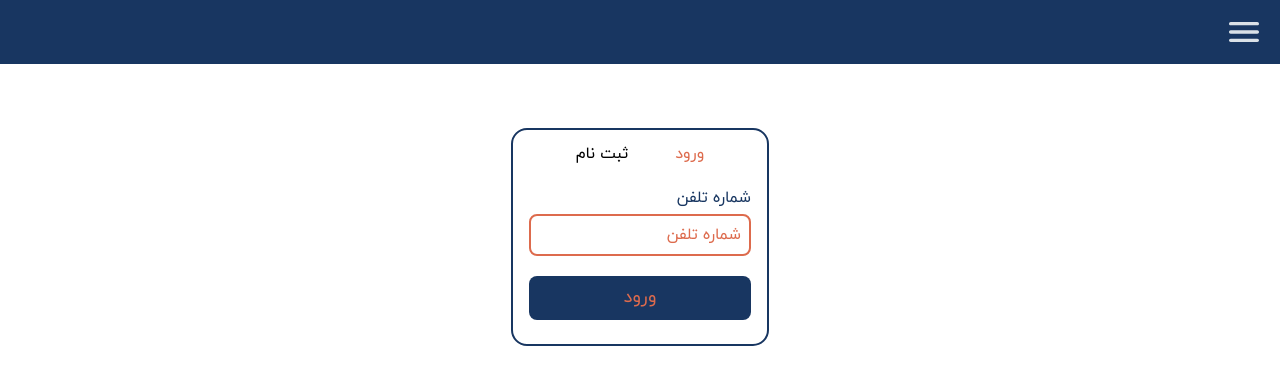
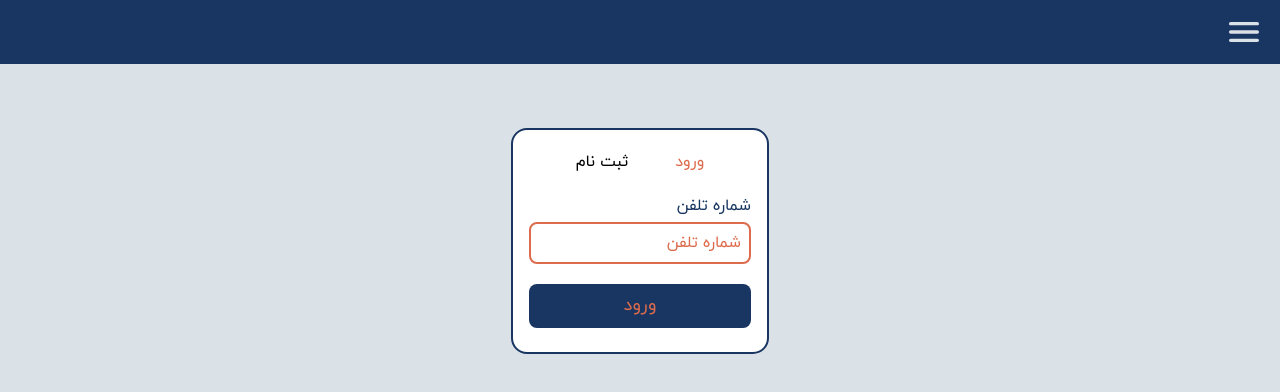
Before and after one commit to Mehdi-Tamimi/c4-test, a React (Create React App) app: page /login in a window 1280 px wide. Shown: the top 392 px of the page. Built offline with nearby package versions, Linux system fonts and the light colour scheme.

Commit message:
added validation form

```diff
--- a/src/components/loginForm.js
+++ b/src/components/loginForm.js
@@ -3,12 +3,12 @@ import SubmitButton from "./submitButton";
 
 
 
-export default function LoginForm({text}) {
+export default function LoginForm({setForm}) {
 
     return (
         <form className="login_form">
             <LoginInput placeholder={'شماره تلفن'}/>
-            <SubmitButton text={'ورود'}/>
+            <SubmitButton setForm={setForm} text={'ورود'}/>
         </form>
     )
 }
--- a/src/components/registerForm.js
+++ b/src/components/registerForm.js
@@ -2,13 +2,13 @@ import LoginInput from "./loginInput";
 import SubmitButton from "./submitButton";
 
 
-export default function RegisterForm() {
+export default function RegisterForm({setForm}) {
 
     return (
         <form className="login_form">
             <LoginInput placeholder={'کد ملی'} id={1}/>
             <LoginInput placeholder={'شماره تلفن'} id={2}/>
-            <SubmitButton text={'ثبت نام'}/>
+            <SubmitButton setForm={setForm} text={'ثبت نام'}/>
         </form>
     )
 }
--- a/src/components/submitButton.js
+++ b/src/components/submitButton.js
@@ -2,10 +2,13 @@
 
 
 
-export default function SubmitButton({text}) {
-
+export default function SubmitButton({text,setForm}) {
+    const handleOnClick = (e) => {
+        setForm('validation')
+        e.preventDefault()
+    }
     return (
-        <button className="submitButton">
+        <button onClick={(e) => handleOnClick(e)} className="submitButton">
             {text}
         </button>
     )
--- /dev/null
+++ b/src/components/validation.js
@@ -0,0 +1,11 @@
+import LoginInput from "./loginInput"
+import SubmitButton from "./submitButton"
+export default function Validation() {
+
+    return (
+        <form className="login_form">
+            <LoginInput placeholder={'کد تائید'}/>
+            <SubmitButton text={'تائید'}/>
+        </form>
+    )
+}
--- a/src/index.css
+++ b/src/index.css
@@ -5,7 +5,7 @@
 * {
     margin: 0;
     padding: 0;
-    line-height: 0;
+    line-height: 100%;
     box-sizing: border-box;
     direction: rtl;
     font-family: 'iranyekanRegular';
@@ -37,7 +37,7 @@
     @apply w-10 py-3
 }
 .menu {
-    @apply w-full h-full
+    @apply w-full h-full cursor-pointer
 }
 
 .map_container {
@@ -65,18 +65,21 @@
     @apply flex items-center
 }
 .item_text {
-    @apply text-base text-[#DAE1E7] pr-3
+    @apply text-base text-[#DAE1E7] pr-3 cursor-pointer
 }
 
 .login_page {
-    @apply w-full flex justify-center pt-16
+    @apply w-full h-screen flex justify-center pt-16 bg-[#DAE1E7]
 }
 .login {
-    @apply flex flex-col items-center border-[#183661] border-2 px-4 py-6
-    rounded-2xl
+    @apply flex flex-col items-center border-[#183661] border-2 px-4 py-6 bg-white
+    rounded-2xl h-fit
 }
 .form_choise {
-    @apply flex justify-evenly w-full pb-8
+    @apply flex justify-evenly w-full pb-4 h-fit
+}
+.choise {
+    @apply cursor-pointer
 }
 .login_form {
     @apply flex flex-col
@@ -87,7 +90,7 @@
 
 }
 .item_lable {
-    @apply pb-4 text-[#183661]
+    @apply pb-2 text-[#183661]
 }
 .item_input {
     @apply border-2 border-[#DD6B4D] p-2 rounded-lg outline-none
@@ -97,3 +100,6 @@
 .submitButton {
     @apply w-full bg-[#183661] mt-2 text-[#DD6B4D] h-fit py-2 rounded-lg text-lg
 }
+.validation_message {
+    @apply text-sm text-[#183661]
+}
--- a/src/pages/login.js
+++ b/src/pages/login.js
@@ -1,18 +1,36 @@
 import { useState } from "react"
 import LoginForm from "../components/loginForm"
 import RegisterForm from "../components/registerForm"
+import Validation from "../components/validation"
 
 
 export default function Login() {
 
-    const [login, setLogin] = useState(true)
-    const component = login? <LoginForm/> : <RegisterForm/>
+    // this states is used to determine the form should be shown
+    const [form, setForm] = useState('login')
+
+    // determine the component according to the form state
+    const component = (form === 'login')? <LoginForm setForm={setForm}/>:
+                      (form === 'register')?
+                      <RegisterForm setForm={setForm}/> : <Validation setForm={setForm}/>
+
     return (
         <div className="login_page">
             <div className="login">
-                <div className="form_choise">
-                    <div className={`choise ${login? 'text-[#DD6B4D]' : null}`} onClick={() => setLogin(true)}>ورود</div>
-                    <div className={`choise ${login? null : 'text-[#DD6B4D]'}`} onClick={() => setLogin(false)}>ثبت نام</div>
+                <div className={`${(form === 'validation')? 'hidden' : 'form_choise'}`}>
+
+                    <span className={`choise ${(form === 'login')? 'text-[#DD6B4D]' : ''}`}
+                        onClick={() => setForm('login')}>ورود</span>
+
+                    <span className={`choise ${(form === 'register')? 'text-[#DD6B4D]' : ''}`}
+                        onClick={() => setForm('register')}>ثبت نام</span>
+
+                </div>
+                <div
+                className={`validation_message ${(form === 'validation')? '' : 'hidden'}`}>
+                    <p>
+                        کد ارسال شده را وارد کنید
+                    </p>
                 </div>
                 <div className="form_holder">
                     {component}
```
